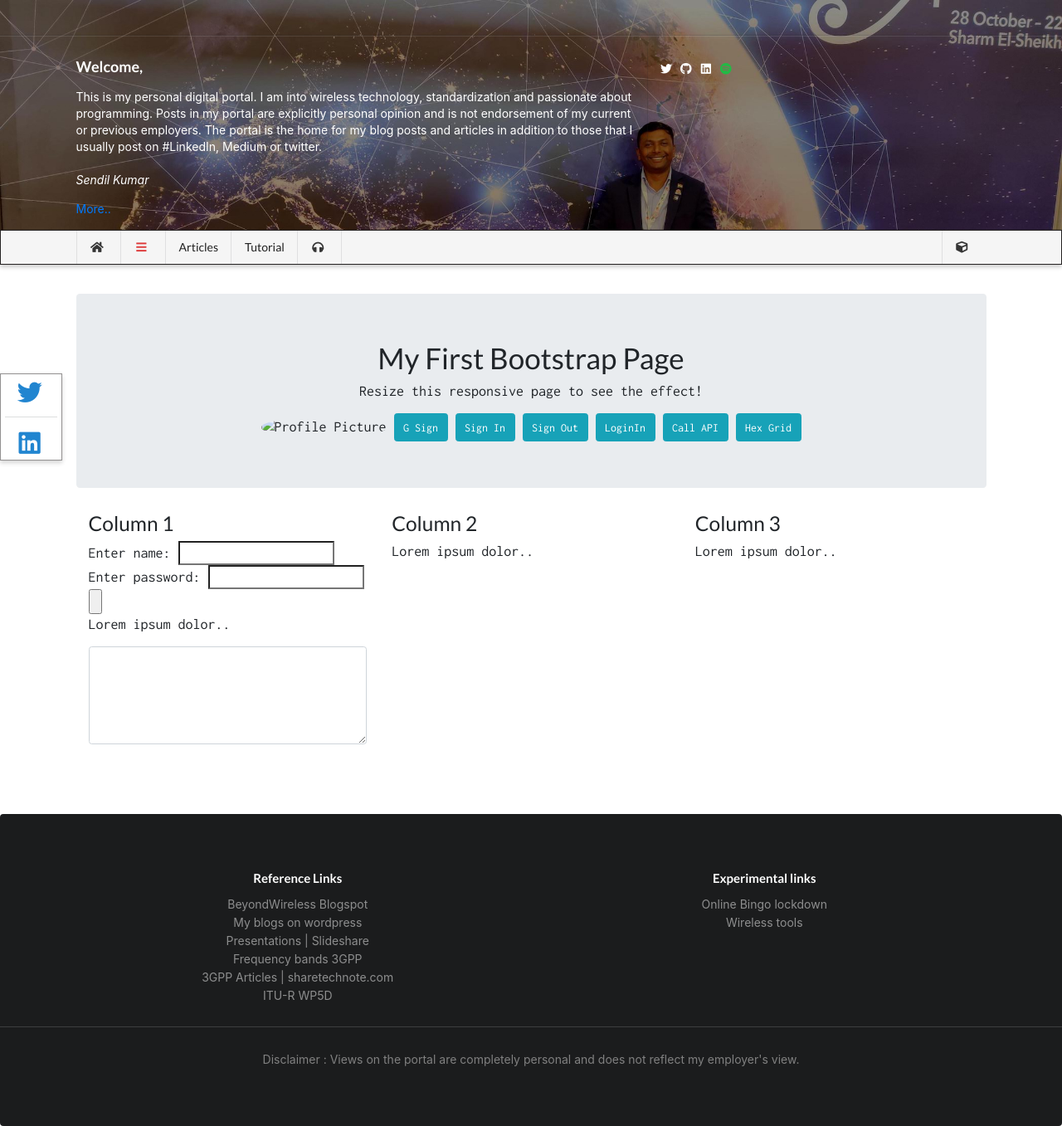
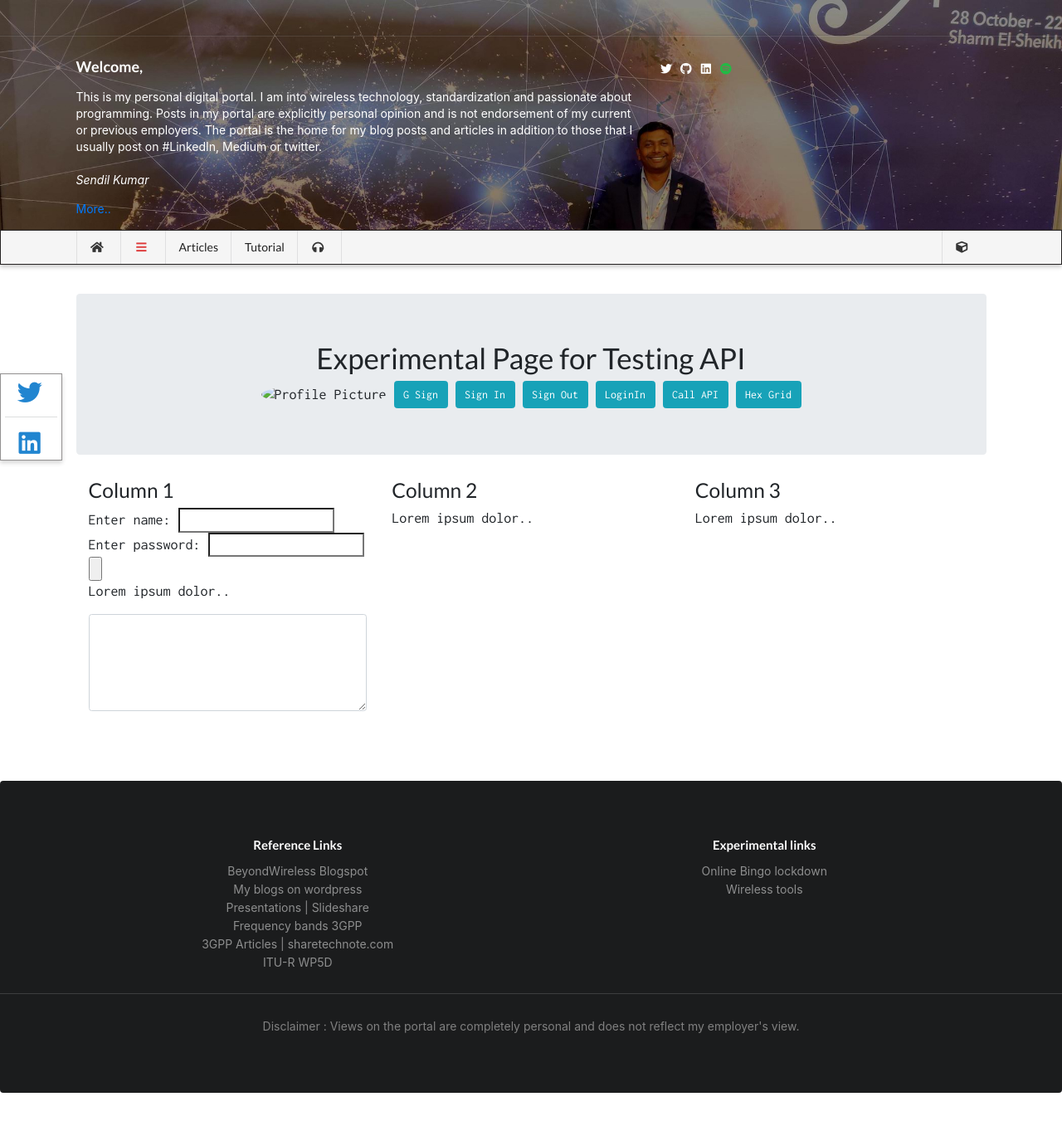
Before and after one commit to wiless/wiless.github.io, a Jekyll site: the page built from _apps/api.html, in a window 1280 px wide. Shown: the whole page at 83% size. Built offline with Jekyll 4.4.1, drawn with Linux system fonts in a browser that asks for light colours; nearby versions of some CDN libraries; some web fonts are replaced; comment, search, counter and statistics services are not loaded; a style sheet for code colours, icons or effects is not loaded; after the commit the page ends 1317 px from its top, so only the background shows below that.

Commit message:
Update api.html

```diff
--- a/_apps/api.html
+++ b/_apps/api.html
@@ -12,13 +12,11 @@ title: Testing Wiless Cellular Library API
   <!-- <script src="https://apis.google.com/js/platform.js?onload=initapi" async defer></script> -->
   <meta name="google-signin-client_id"
     content="565126014426-fis7623ann950k0i711upje0o5kt3qhp.apps.googleusercontent.com">
-  <script src="/api.js"></script>
+  <script src="/static/api.js"></script>
 
   <div class="jumbotron text-center">
-    <h1>My First Bootstrap Page</h1>
-    <p>Resize this responsive page to see the effect!</p>
+    <h1>Experimental Page for Testing API</h1>
     <img id="profile" src="" class="rounded-circle" alt="Profile Picture">
-
     <button class="btn btn-info xg-signin" data-onsuccess="onSignIn">G Sign</button>
     <button class="btn btn-info" onclick="signIn()">Sign In</button>
     <button type="button" onclick="signOut();" class="btn btn-info">Sign Out</button>
```
